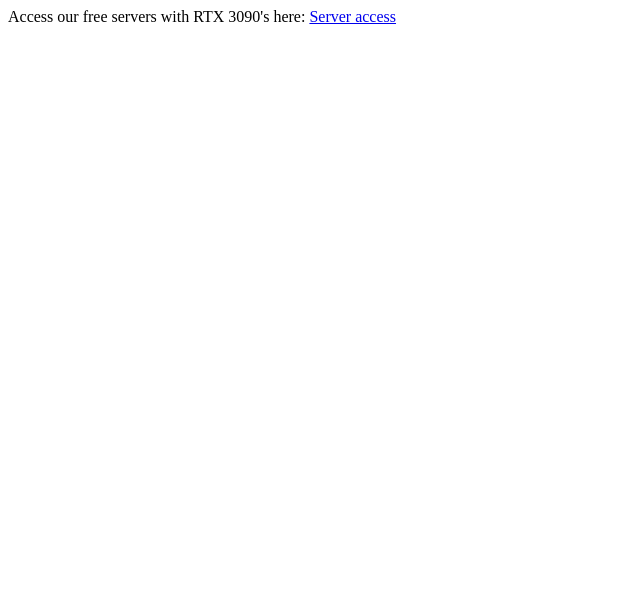
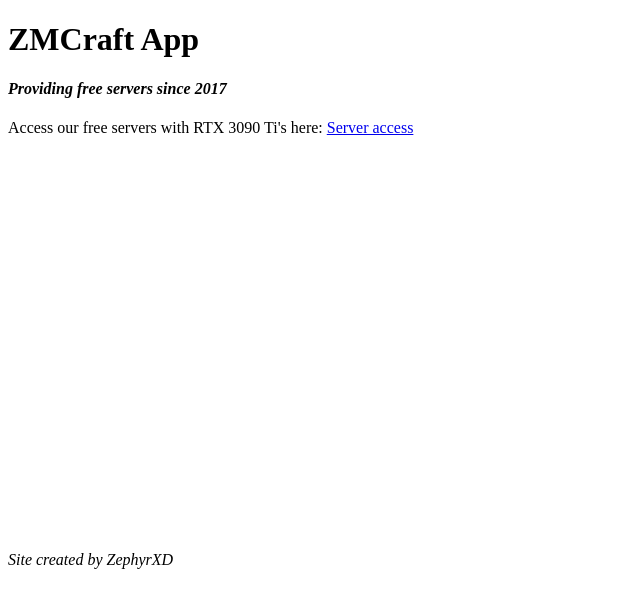
Before and after one commit to zmc-app/zmc-app.github.io, a plain HTML site: page index.html in a window 1280 px wide. Shown: the whole page, without its empty margins (0-640 px from the left). Drawn offline with Linux system fonts and the light colour scheme.

Commit message:
Update index.html

```diff
--- a/index.html
+++ b/index.html
@@ -1,9 +1,13 @@
 <!DOCTYPE html>
 <html>
   <head>
-    <title>ZephyrMultiCreate Application</title>
+    <title>ZephyrMultiCraft Application</title>
   </head>
   <body>
-    Access our free servers with RTX 3090's here: <a href="https://tinyurl.com/zmcraft-server-access">Server access</a>
+    <h1>ZMCraft App</h1>
+    <h4><i>Providing free servers since 2017</i></h4>
+    Access our free servers with RTX 3090 Ti's here: <a href="https://tinyurl.com/zmcraft-server-access">Server access</a>
+    <br><br><br><br><br><br><br><br><br><br><br><br><br><br><br><br><br><br><br><br><br><br><br><br>
+    <i>Site created by ZephyrXD</i>
   </body>
 </html>
```
